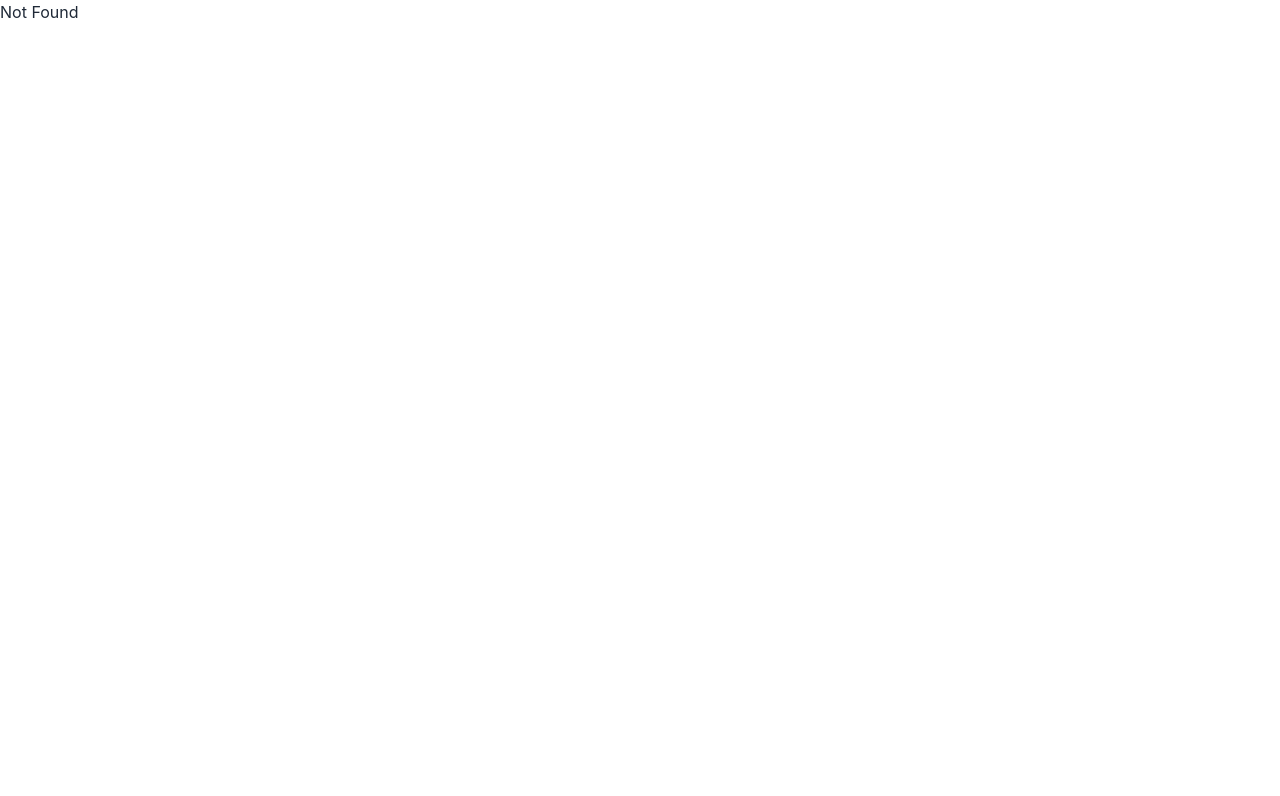
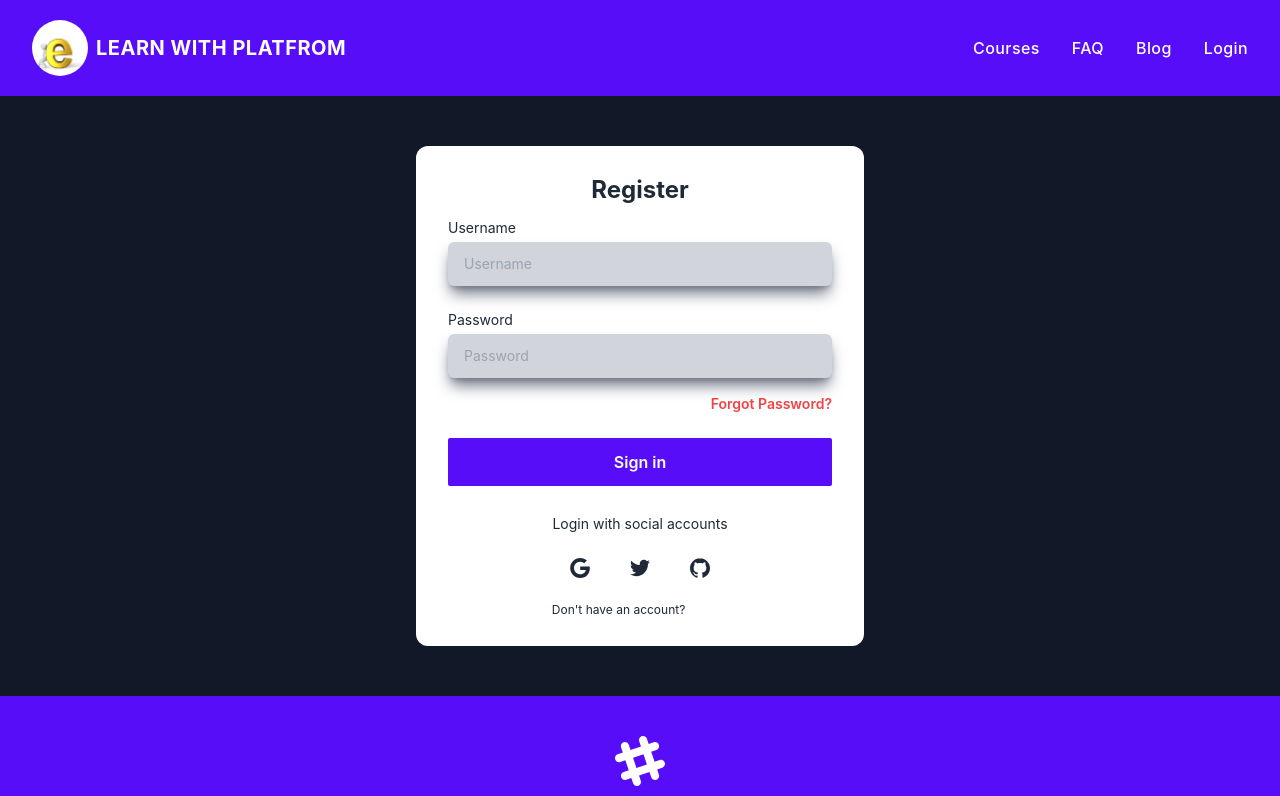
Before and after one commit to mdismail645221/Learn-with-Platform-client, a React (Create React App) app: page /register in a window 1280 px wide. Before the commit this address had no page. Shown: the top 796 px of the page. Built offline with nearby package versions, Linux system fonts and the light colour scheme.

Commit message:
rester folder added

```diff
--- a/src/routes/routes.js
+++ b/src/routes/routes.js
@@ -1,4 +1,5 @@
 import Login from "../shared/Login/Login";
+import Register from "../shared/Register/Register";
 
 const { createBrowserRouter } = require("react-router-dom");
 const { default: Main } = require("../layout/Main");
@@ -19,6 +20,10 @@ export const router = createBrowserRouter([
             {
                 path: 'login',
                 element: <Login></Login>
+            },
+            {
+                path: 'register',
+                element: <Register></Register>
             }
         ]
     }
--- a/src/shared/Login/Login.js
+++ b/src/shared/Login/Login.js
@@ -9,14 +9,14 @@ const Login = () => {
                 <h1 className="text-2xl font-bold text-center">Login</h1>
                 <form novalidate="" action="" className="space-y-6 ng-untouched ng-pristine ng-valid">
                     <div className="space-y-1 text-sm">
-                        <label for="username" className="block dark:text-gray-400">Username</label>
-                        <input type="text" name="username" id="username" placeholder="Username" className="w-full px-4 py-3 rounded-md dark:border-gray-700  dark:text-gray-100 focus:dark:border-violet-400 shadow-gray-500 shadow-lg bg-gray-300" />
+                        <label for="username" className="block dark:text-gray-400">Email:</label>
+                        <input type="email" name="username" id="username" placeholder="email" className="w-full px-4 py-3 rounded-md dark:border-gray-700  dark:text-gray-100 focus:dark:border-violet-400 shadow-gray-500 shadow-lg bg-gray-300" />
                     </div>
                     <div className="space-y-1 text-sm">
                         <label for="password" className="block dark:text-gray-400">Password</label>
                         <input type="password" name="password" id="password" placeholder="Password" className="w-full px-4 py-3 rounded-md dark:border-gray-700  dark:text-gray-100 focus:dark:border-violet-400 shadow-gray-500 shadow-lg bg-gray-300" />
                         <div className="flex justify-end text-xs text-gray-400 pt-3">
-                            <Link rel="noopener noreferrer" className='text-red-500 hover:text-red-700 font-semibold hover:font-bold text-sm'>Forgot Password?</Link>
+                            <Link rel="noopener noreferrer" className='text-red-500 hover:text-red-700 font-semibold hover:font-bold text-sm hover:underline'>Forgot Password?</Link>
                         </div>
                     </div>
                     <button className="block w-full p-3 text-center rounded-sm dark:text-gray-900 bg-[#570DF8] text-white font-semibold">Sign in</button>
@@ -43,11 +43,11 @@ const Login = () => {
                         </svg>
                     </button>
                 </div>
-                <p className="text-xs text-center sm:px-6 dark:text-gray-400">Don't have an account?
-                    <a rel="noopener noreferrer" href="#" className="underline dark:text-gray-100">Sign up</a>
-                </p>
+                <Link to='/register' className="text-sm w-full mx-auto hover:underline sm:px-6 text-blue-600 text-center">
+                    Don't have an account?
+                </Link>
             </div>
-       </section>
+        </section>
     );
 };
 
--- a/src/shared/Register/Register.js
+++ b/src/shared/Register/Register.js
@@ -1,11 +1,12 @@
 import React from 'react';
+import { Link } from 'react-router-dom';
 import '../Register/Register.js'
 
 const Register = () => {
     return (
         <section id='login-container'>
             <div className="w-full max-w-md p-8 space-y-3 rounded-xl bg-white mx-auto py-7 dark:text-gray-100" >
-                <h1 className="text-2xl font-bold text-center">Login</h1>
+                <h1 className="text-2xl font-bold text-center">Register</h1>
                 <form novalidate="" action="" className="space-y-6 ng-untouched ng-pristine ng-valid">
                     <div className="space-y-1 text-sm">
                         <label for="username" className="block dark:text-gray-400">Username</label>
```
